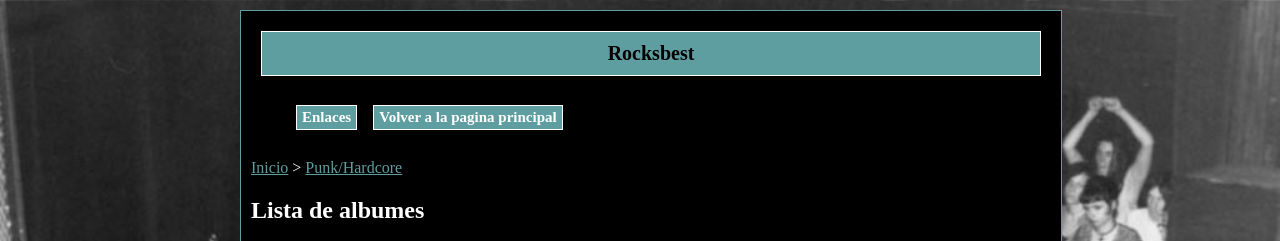
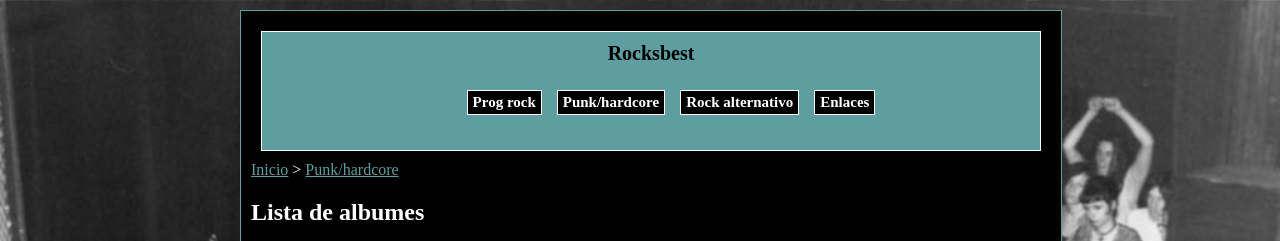
Before and after one commit to Pablo34CDM/Pablo34CDM.github.io, a plain HTML site: page Punk-hardcore.html in a window 1280 px wide. Shown: the top 241 px of the page. Drawn offline with Linux system fonts and the light colour scheme.

Commit message:
Add files via upload

```diff
--- a/Punk-hardcore.html
+++ b/Punk-hardcore.html
@@ -33,20 +33,20 @@
 <div class="text-block">
 
 <body>
-  <h1>Rocksbest</h1>
+  <h1><a href="index.html" class="mainmenu">Rocksbest</a>
+    <nav>
+        <ol>
+            <a href="prog.html"><li class="tabla">Prog rock</li></a>
+            <a href="Punk-hardcore.html"><li class="tabla">Punk/hardcore</li></a>
+            <a href="Rock alternativo.html"><li class="tabla">Rock alternativo</li></a>
+            <a href="enlaces.html"><li class="tabla">Enlaces</li></a>
+        </ol>
+    </nav>
+  </h1>
   <body>
     <header>
-        <h2>
-        <nav>
-            <ol>
-                <a href="enlaces.html"><li class="enlaces1">Enlaces</li></a>
-                <a href="index.html"><li class="enlaces1">Volver a la pagina principal</li></a>
-            </ol>
         </nav>
-        </h2>
-        <h2>
-        </h2>
-        <a href="index.html" class="migas">Inicio</a> > <a href="Punk-hardcore.html" class="migas">Punk/Hardcore</a>
+        <a href="index.html" class="migas">Inicio</a> > <a href="Punk-hardcore.html" class="migas">Punk/hardcore</a>
         <h2>Lista de albumes</h2>
     </header>
     <main>
--- a/estilos web.css
+++ b/estilos web.css
@@ -17,7 +17,7 @@ h1{
     font-size: 20px;
     background-color: cadetblue;
     border:1px solid white;
-    padding:10px 40px;
+    padding:10px;
     text-align:center;
     margin:10px;
 }
@@ -98,3 +98,20 @@ li{
     text-decoration: cadetblue solid underline;
     color: cadetblue;
 }
+.tabla{
+    display: inline-block;
+    width: auto;
+    text-align: center;
+    color: white;
+    text-align: center;
+    text-decoration: none;
+    padding:3px 5px;
+    border: 1px solid white;
+    background-color: black;
+    font-size: 15px;
+
+}
+.mainmenu:hover{
+    background-color: aqua;
+    color: black;
+}
```
Also changed, not shown: Rock alternativo.html (+10 -7 lines), enlaces.html (+10 -8 lines), index.html (+13 -8 lines), prog.html (+10 -8 lines).
